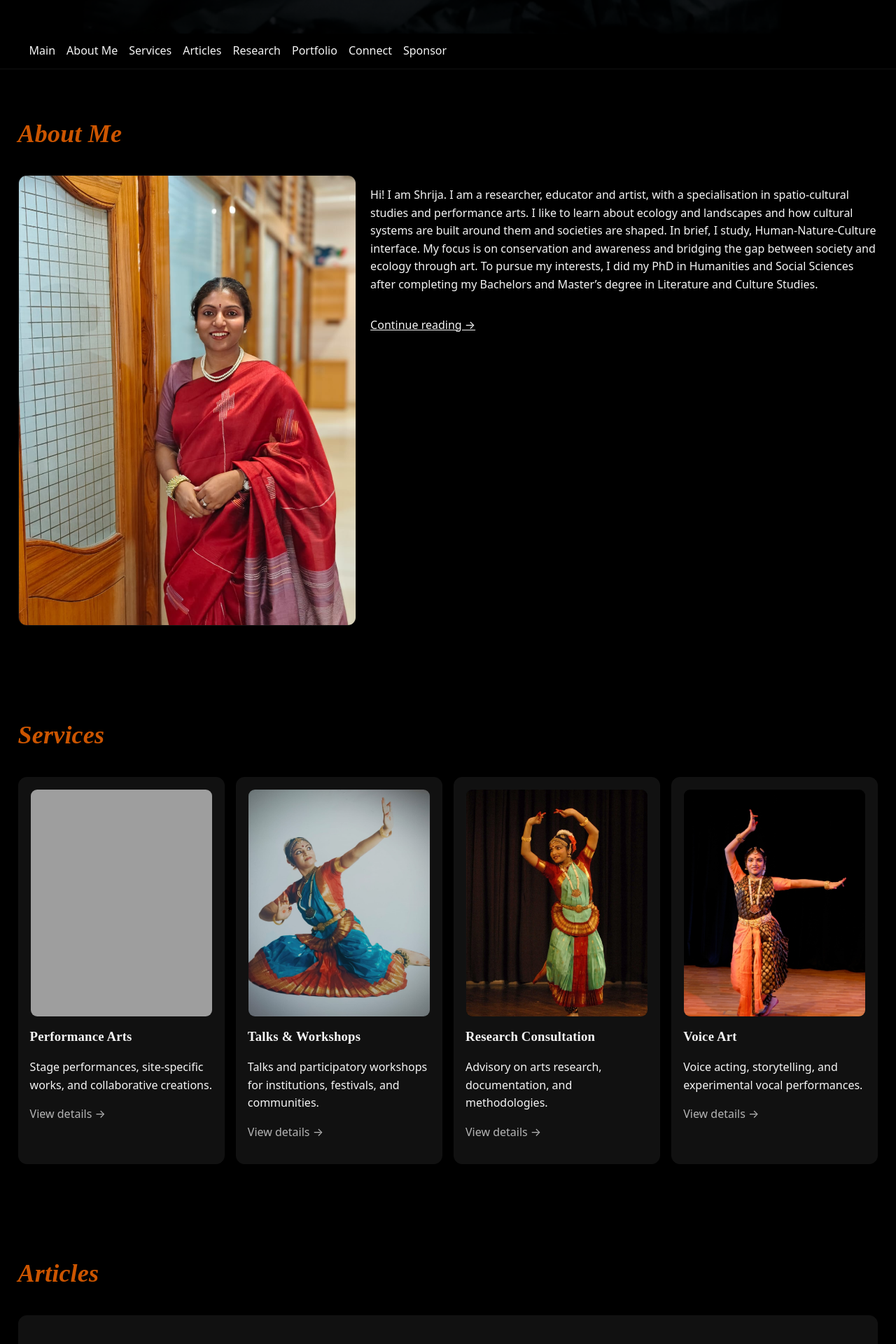
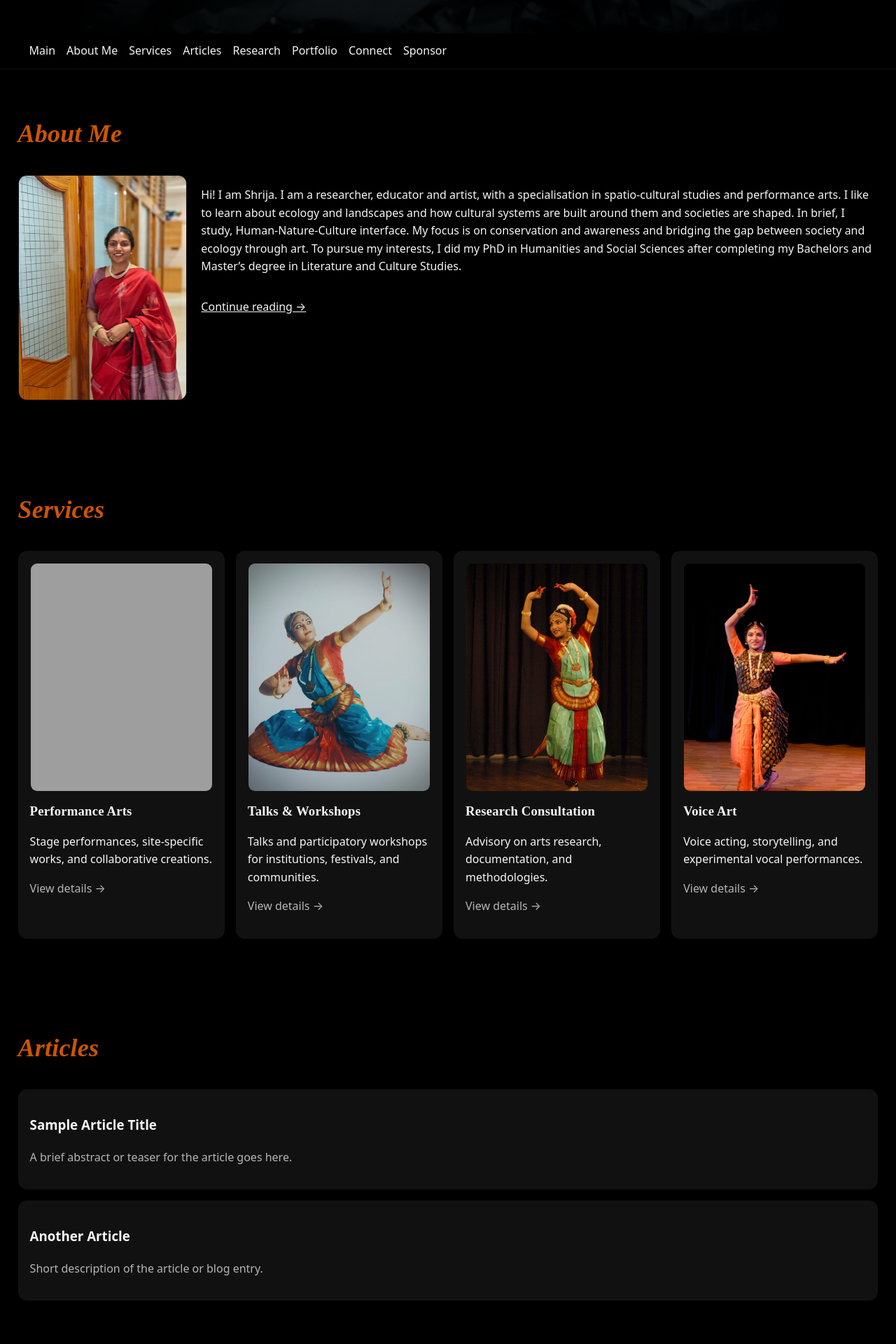
Before and after one commit to techunderfive/Bharatnatyam-Srs, a Jekyll site: the page built from index.html, in a window 1280 px wide. Shown: the part 852-2772 px from the top of the page at 70% size. Built offline with Jekyll 4.4.1, drawn with Linux system fonts in a browser that asks for light colours; some web fonts are replaced; grey boxes are pictures that could not be loaded.

Commit message:
Home About: set image/text columns to .4fr/.16fr to make image ~50% of previous width

```diff
--- a/assets/css/style.css
+++ b/assets/css/style.css
@@ -140,5 +140,6 @@ html { scroll-behavior: smooth; }
 #about .split__content { display: grid; align-content: start; }
 
 @media (min-width: 900px) {
-  #about .split { grid-template-columns: .8fr 1.2fr; gap: 1.25rem; }
+  /* Halve the image column width compared to previous (from .8fr to .4fr) */
+  #about .split { grid-template-columns: .4fr 1.6fr; gap: 1.25rem; }
 }
```
